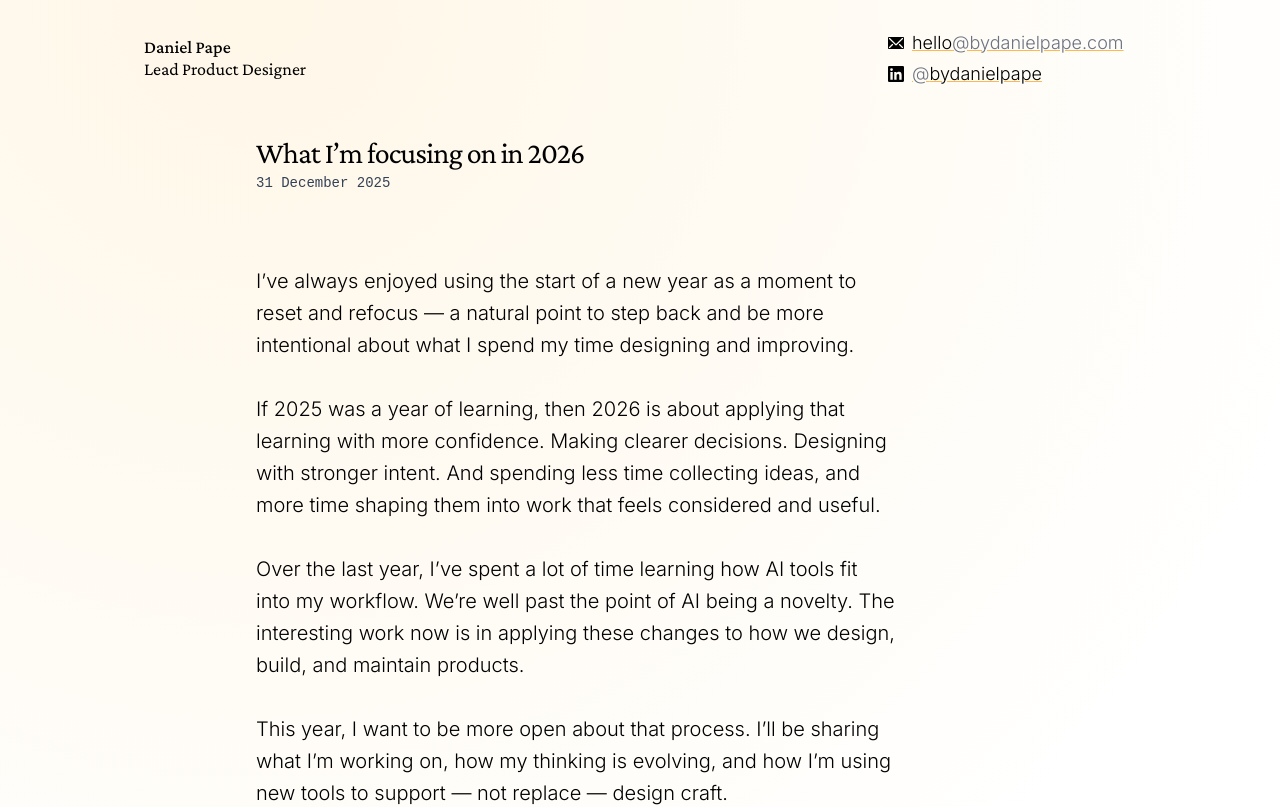
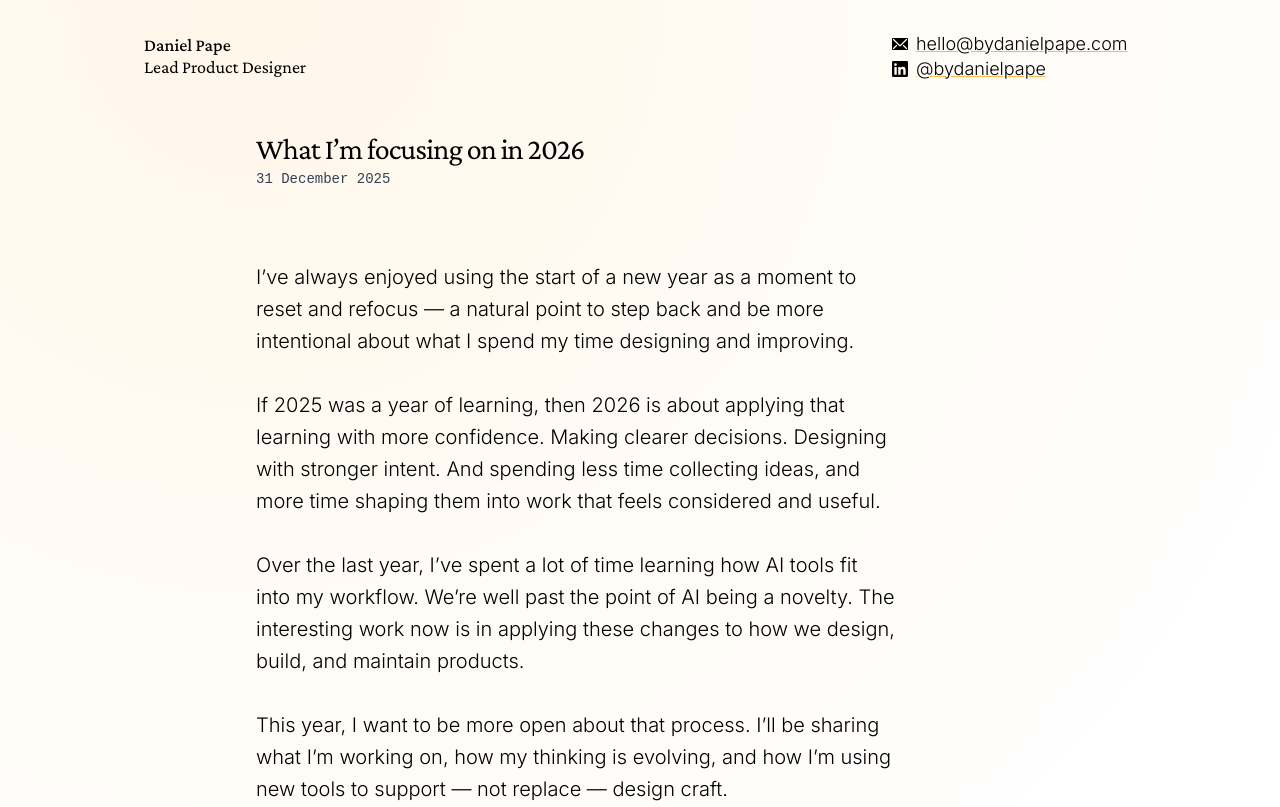
Before and after one commit to danielpape/danielpape.co.uk, a Next.js app: page /articles/2026-focus in a window 1280 px wide. Shown: the top 807 px of the page. Built offline with nearby package versions, Linux system fonts and the light colour scheme.

Commit message:
Updated colour palette across homepage

```diff
--- a/components/sections/Footer.js
+++ b/components/sections/Footer.js
@@ -13,16 +13,14 @@ export default function Footer() {
         <div className="site-footer__identity">
           <h3 className="site-footer__heading">Who I Am</h3>
           <p className="site-footer__description">
-            A UX Designer crafting simple, accessible digital services.
+            A Lead Product Designer crafting simple, accessible digital
+            services.
           </p>
         </div>
 
         <div className="site-footer__socials">
           <h3 className="site-footer__heading">Socials</h3>
-          <a
-            href="mailto:hello@bydanielpape.com"
-            className="site-footer__link"
-          >
+          <a href="mailto:hello@bydanielpape.com" className="site-footer__link">
             Email
           </a>
           <a
--- a/components/sections/Splash.js
+++ b/components/sections/Splash.js
@@ -5,7 +5,7 @@ export default function Splash() {
         <h1 className="hero__title">
           <span className="hero__title-line">
             <b className="hero__role">Product Designer</b>
-            <span className="hero__title-copy"> crafting</span>
+            <span className="hero__title"> crafting</span>
           </span>
           <span className="hero__title-line hero__title-line--accent">
             <i>simple</i>, <i>accessible</i> digital services.
--- a/styles/globals.css
+++ b/styles/globals.css
@@ -1,3 +1,17 @@
+:root {
+  --golden-hour-50: #fffaed;
+  --golden-hour-100: #fff3d4;
+  --golden-hour-200: #ffe4a8;
+  --golden-hour-300: #ffcf71;
+  --golden-hour-400: #ffb84d;
+  --golden-hour-500: #fe9611;
+  --golden-hour-600: #ef7907;
+  --golden-hour-700: #c65c08;
+  --golden-hour-800: #9d480f;
+  --golden-hour-900: #7e3d10;
+  --golden-hour-950: #441d06;
+}
+
 html {
   box-sizing: border-box;
 }
@@ -13,12 +27,12 @@ body {
   font-family: "Inter", sans-serif;
   font-weight: 300;
   background:
-    radial-gradient(circle at 20% 0, rgba(253, 187, 61, 0.12), transparent 55%),
-     radial-gradient(
-        circle at 80% 100%,
-        rgba(120, 154, 255, 0.05),
-        transparent 20%
+    radial-gradient(
+      circle at 20% 0,
+      color-mix(in srgb, var(--golden-hour-400) 12%, transparent),
+      transparent 55%
     ),
+    radial-gradient(circle at 80% 100%, rgba(120, 154, 255, 0.05), transparent 20%),
     #ffffff;
   color: #000000;
 }
@@ -34,8 +48,8 @@ h6 {
 
 a {
   text-decoration: underline;
-  text-decoration-color: #ffb84d;
-  background-color: rgba(255, 184, 77, 0.08);
+  text-decoration-color: var(--golden-hour-400);
+  background-color: color-mix(in srgb, var(--golden-hour-400) 8%, transparent);
 }
 
 main {
@@ -102,7 +116,8 @@ header {
 .site-header__links {
   display: flex;
   flex-direction: column;
-  gap: 0.5rem;
+  align-items: flex-start;
+  gap: 0;
 }
 
 .site-header__link {
@@ -111,21 +126,22 @@ header {
   justify-content: flex-start;
   gap: 0.5rem;
   color: inherit;
-  text-decoration-color: #ffb84d;
+  text-decoration-color: var(--golden-hour-400);
   background: none;
+  padding: 1px 4px;
+  transition: all 0.3s;
 }
 
 .site-header__link:hover {
-  color: #ffb84d;
+  color: var(--golden-hour-900);
+    background-color: color-mix(in srgb, var(--golden-hour-400) 8%, transparent);
+
 }
 
 .site-header__link-icon {
   fill: #000000;
 }
 
-.site-header__link-text span {
-  color: #6b7280;
-}
 
 .hero {
   z-index: 20;
@@ -230,7 +246,11 @@ header {
   width: 100%;
   height: 100%;
   background:
-    radial-gradient(circle at top, rgba(255, 184, 77, 0.2), transparent 55%),
+    radial-gradient(
+      circle at top,
+      color-mix(in srgb, var(--golden-hour-400) 20%, transparent),
+      transparent 55%
+    ),
     linear-gradient(135deg, rgba(15, 23, 42, 0.06), rgba(120, 154, 255, 0.14));
 }
 
@@ -284,8 +304,14 @@ header {
 .site-footer__link {
   color: inherit;
   text-decoration: underline;
-  text-decoration-color: #ffb84d;
-  background-color: rgba(255, 184, 77, 0.08);
+  text-decoration-color: var(--golden-hour-400);
+  background-color: color-mix(in srgb, var(--golden-hour-400) 8%, transparent);
+  transition: all 0.4s;
+}
+
+.about__link:hover {
+    color: var(--golden-hour-900);
+    background-color: color-mix(in srgb, var(--golden-hour-500) 8%, transparent);
 }
 
 .experience {
@@ -531,6 +557,11 @@ header {
   color: rgb(38 38 38);
 }
 
+.site-footer__link:hover {
+    color: var(--golden-hour-900);
+    background-color: color-mix(in srgb, var(--golden-hour-500) 8%, transparent);
+}
+
 @media (min-width: 768px) {
   .bento {
     grid-template-columns: repeat(4, 1fr);
@@ -638,6 +669,11 @@ header {
     color: #ffffff;
   }
 
+  .about__link:hover {
+    color:var(--golden-hour-200)
+  }
+
+
   .site-header__link-icon {
     fill: #e5e7eb;
   }
@@ -647,9 +683,12 @@ header {
     color: #f3f4f6;
   }
 
-  .site-header__link-text span {
-    color: #9ca3af;
+   .site-header__link-text:hover,
+  .site-footer__link:hover {
+    color: var(--golden-hour-200);
   }
+
+
 
   .hero__title {
     color: rgba(255, 255, 255, 0.6);
```
